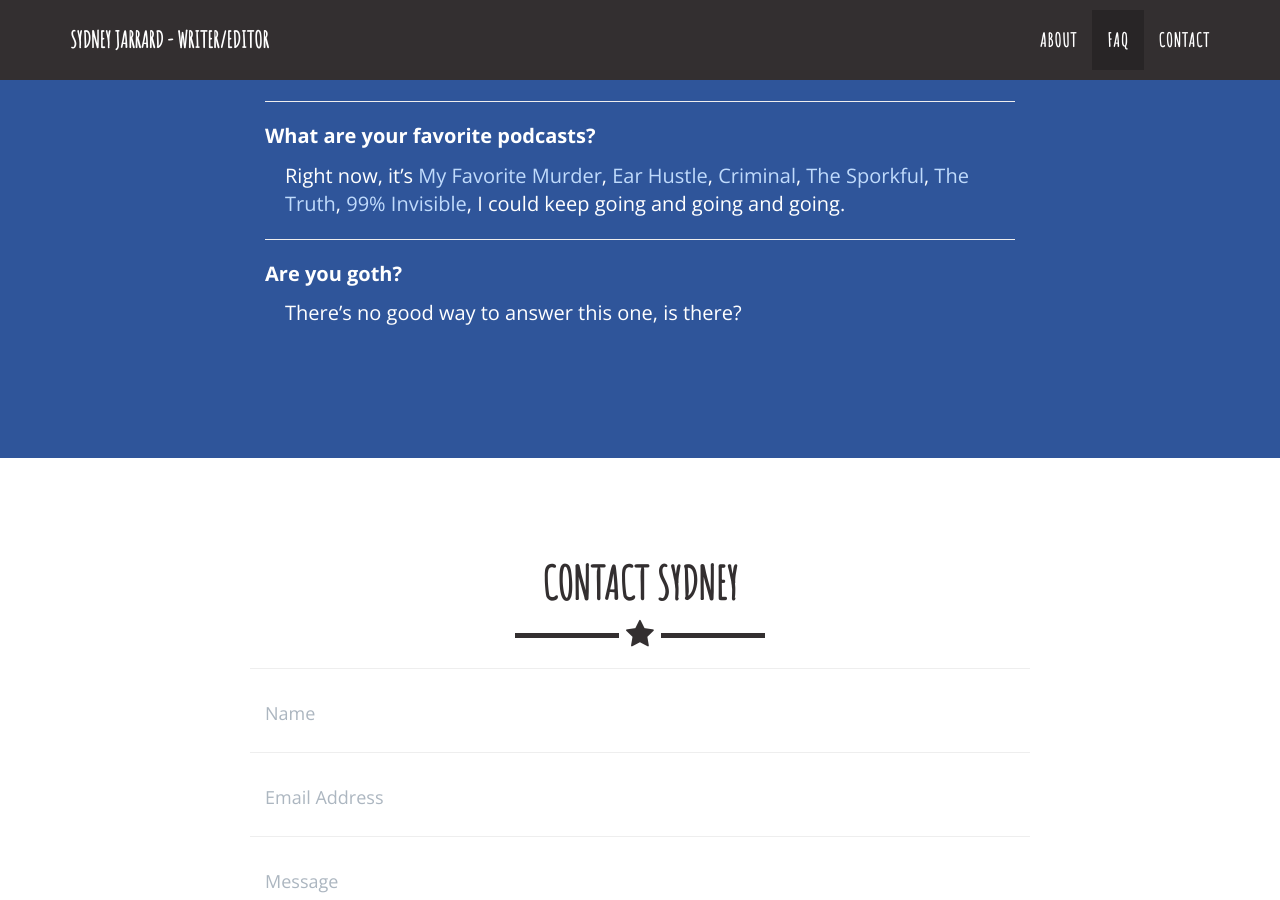
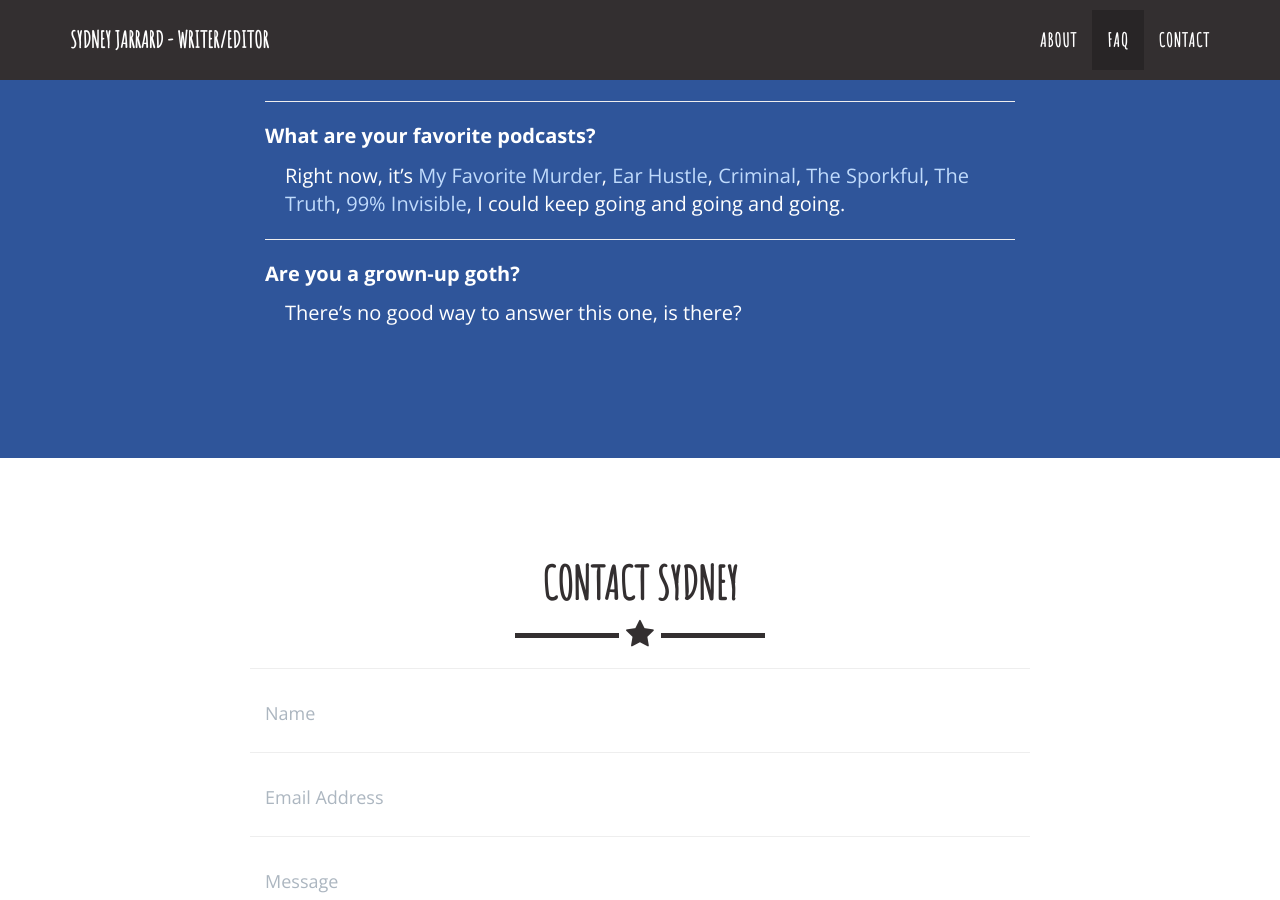
Before and after one commit to sydneyjarrard/sydneyjarrard.github.io, a Jekyll site: the page built from index.html, in a window 1280 px wide and 900 px high, scrolled down 3802 px. Built offline with Jekyll 4.4.1, drawn with Linux system fonts in a browser that asks for light colours.

Commit message:
Update faq.html

```diff
--- a/_includes/faq.html
+++ b/_includes/faq.html
@@ -63,7 +63,7 @@
                         <p class="faqa">Right now, it’s <a href="https://www.myfavoritemurder.com/" target="_blank">My Favorite Murder</a>, <a href="https://www.earhustlesq.com/" target="_blank">Ear Hustle</a>, <a href="http://www.thisiscriminal.com/" target="_blank">Criminal</a>, <a href="http://www.sporkful.com/" target="_blank">The Sporkful</a>, <a href="http://www.thetruthpodcast.com/" target="_blank">The Truth</a>, <a href="https://99percentinvisible.org/" target="_blank">99% Invisible</a>, I could keep going and going and going.</p>
                     </div>
                     <div class="faq faq-bottom">
-                        <p class="faqq">Are you goth?</p>
+                        <p class="faqq">Are you a grown-up goth?</p>
                         <p class="faqa">There’s no good way to answer this one, is there?</p>
                     </div>
                 </div>
```
